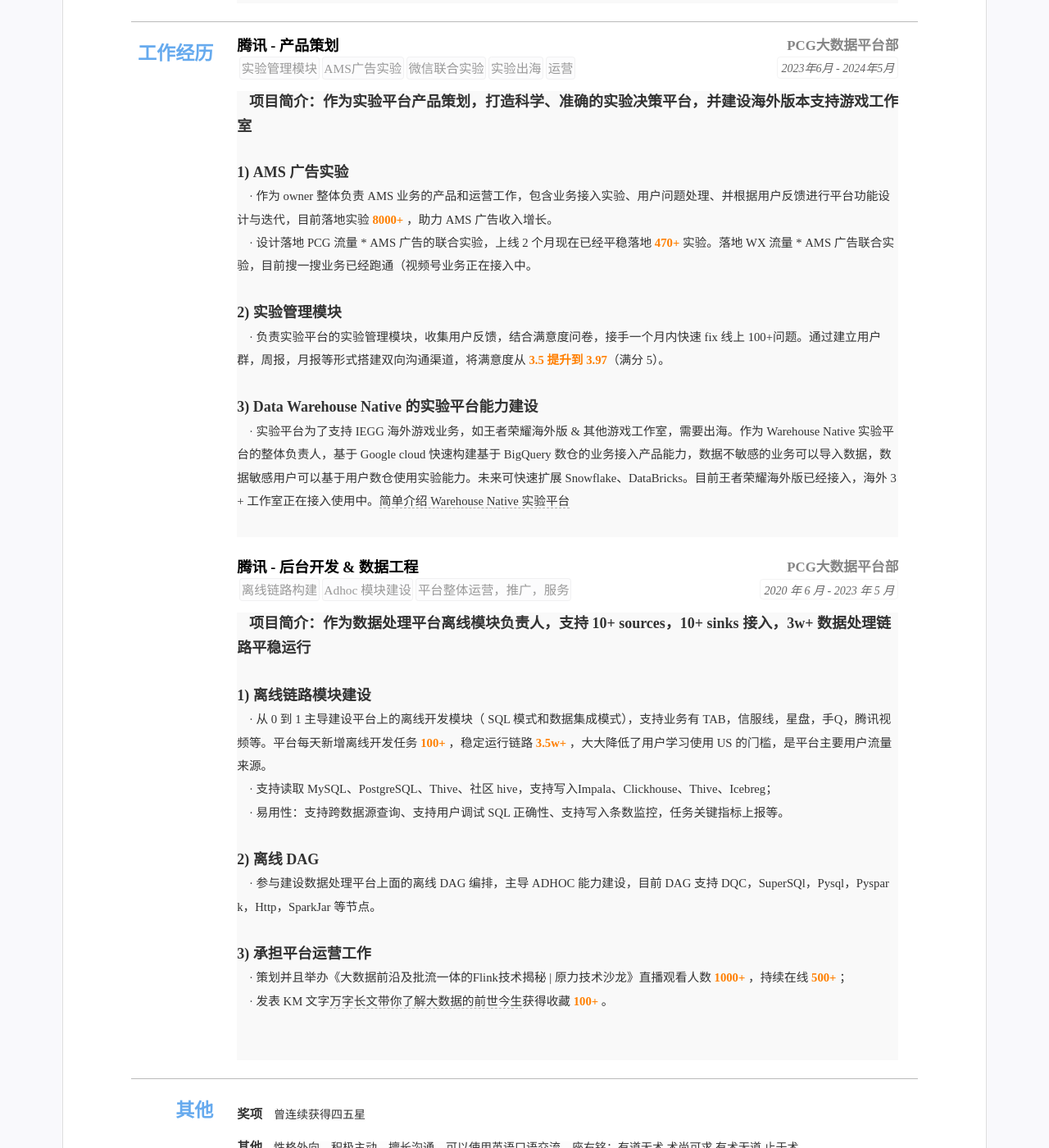
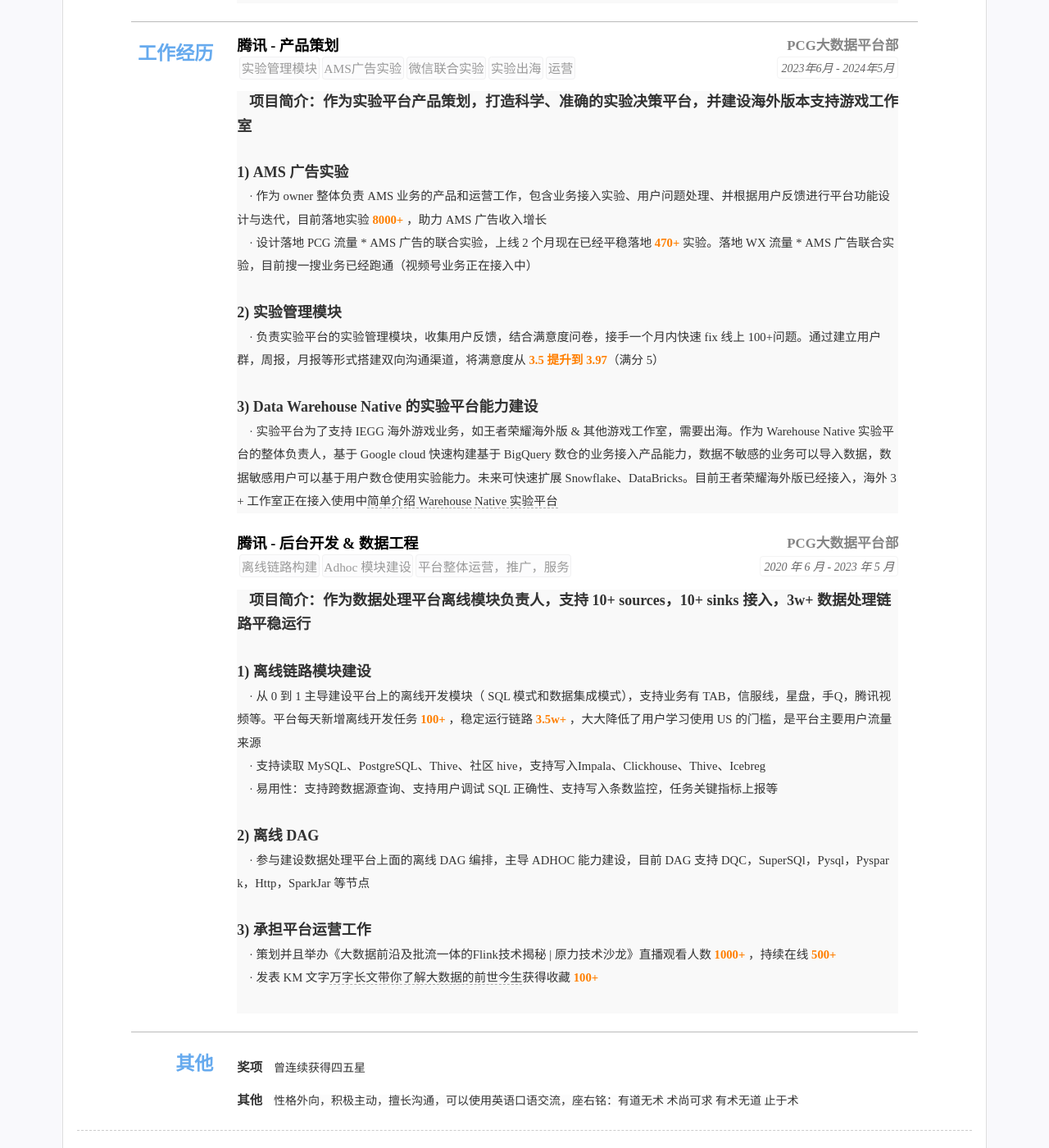
Before and after one commit to kuailexiaoshenxian/cn-wx-cv, a Jekyll site: the page built from index.html, in a window 1280 px wide and 1400 px high, scrolled down 597 px. Shown: the whole window at 82% size. Built offline with Jekyll 4.4.1, drawn with Linux system fonts in a browser that asks for light colours.

Commit message:
Update resume.yml

```diff
--- a/_data/resume.yml
+++ b/_data/resume.yml
@@ -99,15 +99,14 @@ main: #简历主要内容，
     detail: <font face="等线"><font size=4><strong>项目简介：作为实验平台产品策划，打造科学、准确的实验决策平台，并建设海外版本支持游戏工作室</strong></font></font> <br>  &nbsp &nbsp
             <br>
             <font face="等线"><font size=4><strong> 1) AMS 广告实验</strong></font> <br>  &nbsp &nbsp
-            · 作为 owner 整体负责 AMS 业务的产品和运营工作，包含业务接入实验、用户问题处理、并根据用户反馈进行平台功能设计与迭代，目前落地实验<font color=#FF7F00><strong> 8000+ </strong></font>，助力 AMS 广告收入增长。 <br> &nbsp &nbsp
-            · 设计落地 PCG 流量 * AMS 广告的联合实验，上线 2 个月现在已经平稳落地<font color=#FF7F00><strong> 470+ </strong></font>实验。落地 WX 流量 *  AMS 广告联合实验，目前搜一搜业务已经跑通（视频号业务正在接入中。  <br>  &nbsp &nbsp
+            · 作为 owner 整体负责 AMS 业务的产品和运营工作，包含业务接入实验、用户问题处理、并根据用户反馈进行平台功能设计与迭代，目前落地实验<font color=#FF7F00><strong> 8000+ </strong></font>，助力 AMS 广告收入增长 <br> &nbsp &nbsp
+            · 设计落地 PCG 流量 * AMS 广告的联合实验，上线 2 个月现在已经平稳落地<font color=#FF7F00><strong> 470+ </strong></font>实验。落地 WX 流量 *  AMS 广告联合实验，目前搜一搜业务已经跑通（视频号业务正在接入中）  <br>  &nbsp &nbsp
             <br>
             <font face="等线"><font size=4><strong> 2) 实验管理模块</strong></font>  <br>  &nbsp &nbsp
-            · 负责实验平台的实验管理模块，收集用户反馈，结合满意度问卷，接手一个月内快速 fix 线上 100+问题。通过建立用户群，周报，月报等形式搭建双向沟通渠道，将满意度从 <font color=#FF7F00><strong>3.5 提升到 3.97</strong></font>（满分 5）。<br>  &nbsp &nbsp
+            · 负责实验平台的实验管理模块，收集用户反馈，结合满意度问卷，接手一个月内快速 fix 线上 100+问题。通过建立用户群，周报，月报等形式搭建双向沟通渠道，将满意度从 <font color=#FF7F00><strong>3.5 提升到 3.97</strong></font>（满分 5）<br>  &nbsp &nbsp
             <br>
             <font face="等线"><font size=4><strong> 3) Data Warehouse Native 的实验平台能力建设</strong></font>  <br>  &nbsp &nbsp
-            · 实验平台为了支持 IEGG 海外游戏业务，如王者荣耀海外版 & 其他游戏工作室，需要出海。作为 Warehouse Native 实验平台的整体负责人，基于 Google cloud 快速构建基于 BigQuery 数仓的业务接入产品能力，数据不敏感的业务可以导入数据，数据敏感用户可以基于用户数仓使用实验能力。未来可快速扩展 Snowflake、DataBricks。目前王者荣耀海外版已经接入，海外 3+ 工作室正在接入使用中。<a href="https://doc.weixin.qq.com/doc/w3_AIcAegY2ACku0oef0AYSiKxJtdRNO?scode=AJEAIQdfAAouU3ZBzFAIcAegY2ACk">简单介绍 Warehouse Native 实验平台</a>
-            <br>  &nbsp &nbsp
+            · 实验平台为了支持 IEGG 海外游戏业务，如王者荣耀海外版 & 其他游戏工作室，需要出海。作为 Warehouse Native 实验平台的整体负责人，基于 Google cloud 快速构建基于 BigQuery 数仓的业务接入产品能力，数据不敏感的业务可以导入数据，数据敏感用户可以基于用户数仓使用实验能力。未来可快速扩展 Snowflake、DataBricks。目前王者荣耀海外版已经接入，海外 3+ 工作室正在接入使用中 <a href="https://doc.weixin.qq.com/doc/w3_AIcAegY2ACku0oef0AYSiKxJtdRNO?scode=AJEAIQdfAAouU3ZBzFAIcAegY2ACk">简单介绍 Warehouse Native 实验平台</a>
   - title: <font face="华文细黑粗体">腾讯 - 后台开发 & 数据工程</font>
     sub: <font face="楷体">PCG大数据平台部</font>
     duration:  <font face="汉仪楷体">2020 年 6 月 - 2023 年 5 月</font>
@@ -129,17 +128,16 @@ main: #简历主要内容，
     detail: <font face="等线"><font size=4><strong>项目简介：作为数据处理平台离线模块负责人，支持 10+ sources，10+ sinks 接入，3w+ 数据处理链路平稳运行</strong></font></font> <br>  &nbsp &nbsp
             <br>
             <font face="等线"><font size=4><strong> 1) 离线链路模块建设</strong></font> <br>  &nbsp &nbsp
-            · 从 0 到 1 主导建设平台上的离线开发模块（ SQL 模式和数据集成模式），支持业务有 TAB，信服线，星盘，手Q，腾讯视频等。平台每天新增离线开发任务<font color=#FF7F00><strong> 100+ </strong></font>，稳定运行链路<font color=#FF7F00><strong> 3.5w+ </strong></font>，大大降低了用户学习使用 US 的门槛，是平台主要用户流量来源。 <br> &nbsp &nbsp
-            · 支持读取 MySQL、PostgreSQL、Thive、社区 hive，支持写入Impala、Clickhouse、Thive、Icebreg；<br> &nbsp &nbsp
-            · 易用性：支持跨数据源查询、支持用户调试 SQL 正确性、支持写入条数监控，任务关键指标上报等。<br> &nbsp &nbsp
+            · 从 0 到 1 主导建设平台上的离线开发模块（ SQL 模式和数据集成模式），支持业务有 TAB，信服线，星盘，手Q，腾讯视频等。平台每天新增离线开发任务<font color=#FF7F00><strong> 100+ </strong></font>，稳定运行链路<font color=#FF7F00><strong> 3.5w+ </strong></font>，大大降低了用户学习使用 US 的门槛，是平台主要用户流量来源<br> &nbsp &nbsp
+            · 支持读取 MySQL、PostgreSQL、Thive、社区 hive，支持写入Impala、Clickhouse、Thive、Icebreg<br> &nbsp &nbsp
+            · 易用性：支持跨数据源查询、支持用户调试 SQL 正确性、支持写入条数监控，任务关键指标上报等<br> &nbsp &nbsp
             <br>
             <font face="等线"><font size=4><strong> 2) 离线 DAG</strong></font>  <br>  &nbsp &nbsp
-            · 参与建设数据处理平台上面的离线 DAG 编排，主导 ADHOC 能力建设，目前 DAG 支持 DQC，SuperSQl，Pysql，Pyspark，Http，SparkJar 等节点。 <br>  &nbsp &nbsp
+            · 参与建设数据处理平台上面的离线 DAG 编排，主导 ADHOC 能力建设，目前 DAG 支持 DQC，SuperSQl，Pysql，Pyspark，Http，SparkJar 等节点 <br>  &nbsp &nbsp
             <br>
             <font face="等线"><font size=4><strong> 3) 承担平台运营工作</strong></font>  <br>  &nbsp &nbsp
-            · 策划并且举办《大数据前沿及批流一体的Flink技术揭秘 | 原力技术沙龙》直播观看人数<font color=#FF7F00><strong> 1000+ </strong></font>，持续在线<font color=#FF7F00><strong> 500+ </strong></font>； <br>  &nbsp &nbsp
-            · 发表 KM 文字 <a href="https://km.woa.com/articles/show/567781">万字长文带你了解大数据的前世今生</a> 获得收藏 <font color=#FF7F00><strong> 100+ </strong></font>。 <br>  &nbsp &nbsp
-            <br>  &nbsp &nbsp
+            · 策划并且举办《大数据前沿及批流一体的Flink技术揭秘 | 原力技术沙龙》直播观看人数<font color=#FF7F00><strong> 1000+ </strong></font>，持续在线<font color=#FF7F00><strong> 500+ </strong></font> <br>  &nbsp &nbsp
+            · 发表 KM 文字 <a href="https://km.woa.com/articles/show/567781">万字长文带你了解大数据的前世今生</a> 获得收藏 <font color=#FF7F00><strong> 100+ </strong></font> <br>  &nbsp &nbsp
   # - title: 晨星资讯 - 数据分析 (实习)
   #   sub:  全球基金部门
   #   duration: "2018年6月 - 2018年8月"
```
